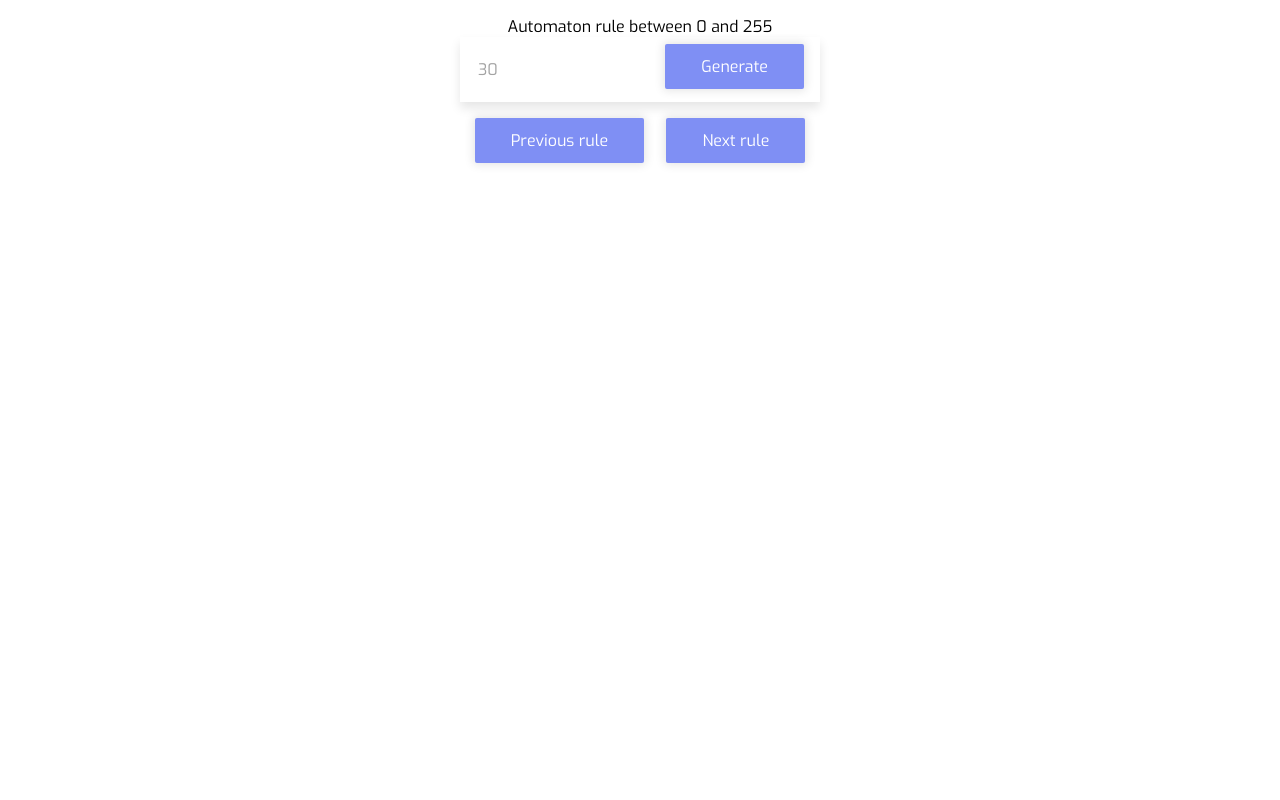
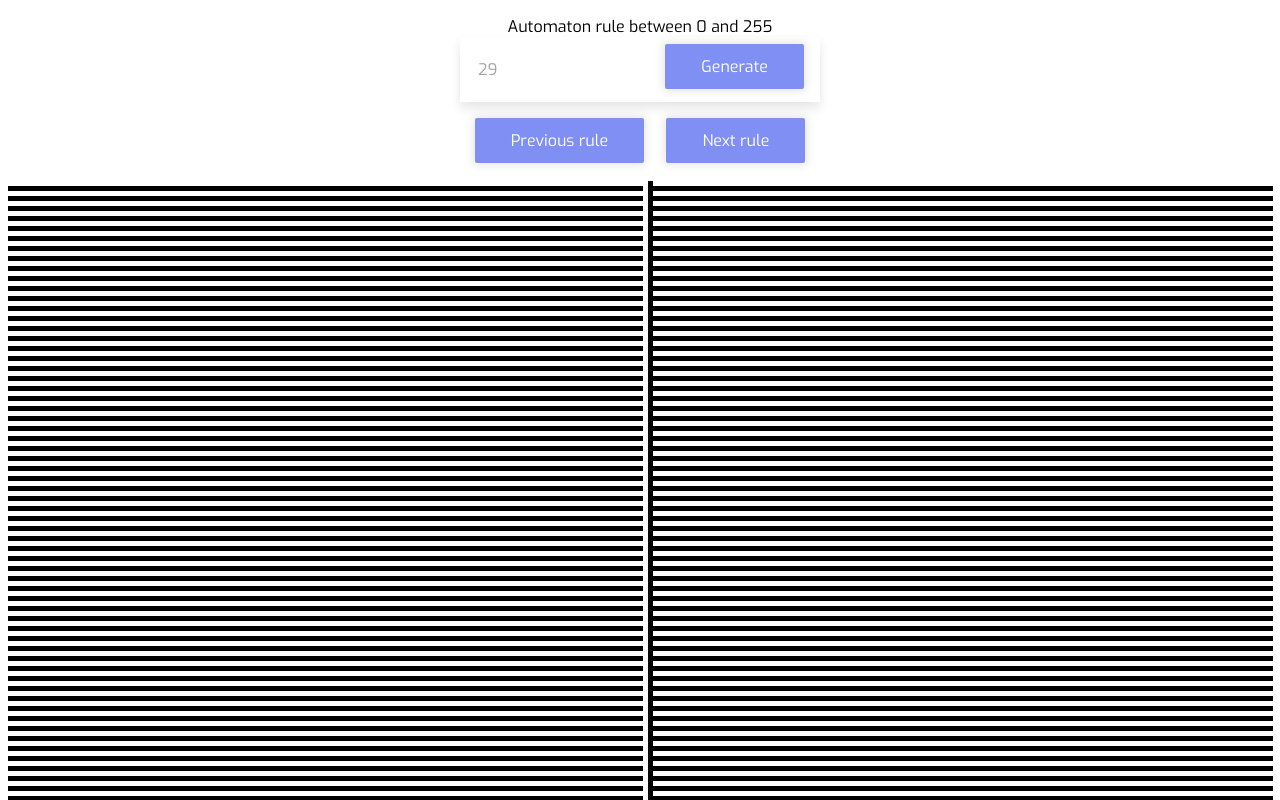
Before and after one commit to rdzcn/elementary-cellular-automaton, a website built with Vite: page index.html in a window 1280 px wide. Both pictures are taken after a click on the button "Previous rule". Shown: the top 800 px of the page. Built offline with nearby package versions, Linux system fonts and the light colour scheme.

Commit message:
implement the prev and next buttons and implement isGenerating flag

```diff
--- a/index.css
+++ b/index.css
@@ -28,6 +28,7 @@
   flex-direction: column;
   align-items: center;
   width: 100%;
+  margin-bottom: 18px;
 }
 
 .rule-input-container {
--- a/index.js
+++ b/index.js
@@ -16,6 +16,7 @@ const totalCells = window.innerWidth / squareWidth;
 
 let rule = 0;
 let cells = [];
+let isGenerating = false;
 // End of global variables
 
 
@@ -38,17 +39,15 @@ function generateCell() {
   cells = nextGen;
 }
 
-const ruleInput = document.querySelector("#rule-input");
-const generateButton = document.querySelector("#generate");
-
-generateButton.onclick =
-  function (event) {
-    event.preventDefault();
+function generateAutomaton(automatonRule) {
+    console.log("isGenerating", isGenerating);
+    if (isGenerating) return;
+    isGenerating = true;
     let canvas = document.querySelector("#automata");
     canvas.style.backgroundColor = "#fff";
     canvas.width = window.innerWidth - 15;
     canvas.height = 960;
-    rule = +ruleInput.value;
+    rule = automatonRule;
     const ctx = canvas.getContext("2d");
 
     for (let i = 0; i < totalCells; i++) {
@@ -70,9 +69,37 @@ generateButton.onclick =
       generateCell();
       if (row < canvas.height / squareHeight) {
         requestAnimationFrame(animate);
+      } else {
+        isGenerating = false;
       }
       row += 1;
     };
 
     animate();
   }
+
+const ruleInput = document.querySelector("#rule-input");
+const generateButton = document.querySelector("#generate");
+const prevButton = document.querySelector("#prev");
+const nextButton = document.querySelector("#next");
+
+generateButton.onclick = (event) => {
+  event.preventDefault();
+  generateAutomaton(+ruleInput.value)
+};
+prevButton.onclick = (event) => {
+  event.preventDefault();
+  if (isGenerating) return;
+  ruleInput.value = +ruleInput.value - 1;
+  generateAutomaton(+ruleInput.value)
+}
+nextButton.onclick = (event) => {
+  event.preventDefault();
+  if (isGenerating) return;
+  ruleInput.value = +ruleInput.value + 1;
+  generateAutomaton(+ruleInput.value)
+};
+
+console.log("isGenerating", isGenerating);
+console.log("rule input", ruleInput.value);
+console.log("rule", rule);
```
